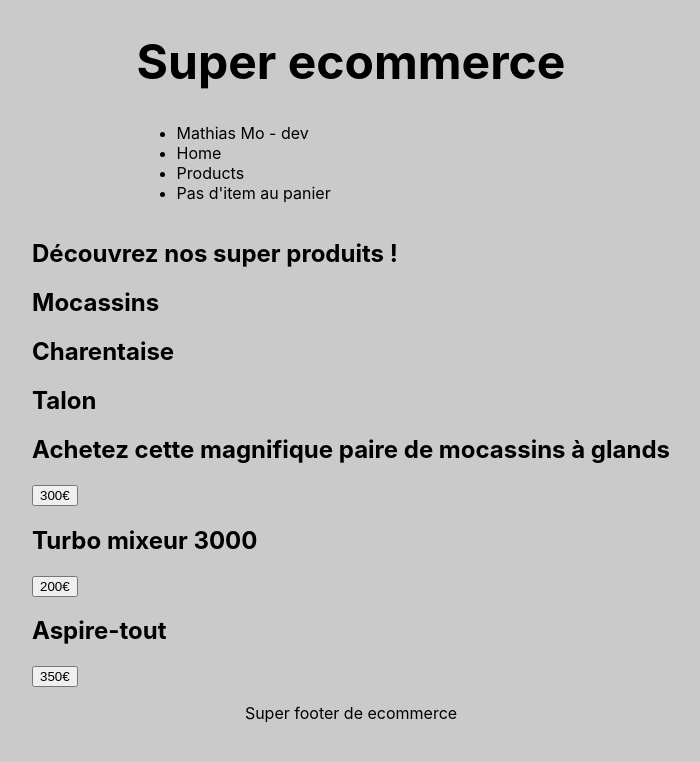
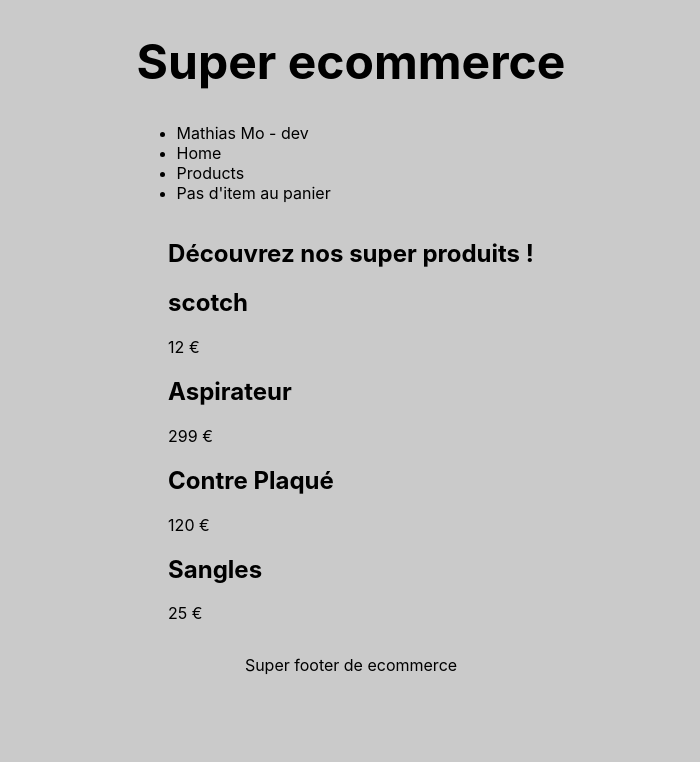
Before and after one commit to SeyaSix/exo-test-reac, a React (Create React App) app: page / in a window 1280 px wide. Shown: the top 762 px of the page, without its empty margins (289-989 px from the left). Built offline with nearby package versions, Linux system fonts and the light colour scheme.

Commit message:
liste d'objet et map

```diff
--- a/src/products.js
+++ b/src/products.js
@@ -1,72 +1,118 @@
-import React, { useState } from 'react';
-
 function Products() {
-  const [showPopup, setShowPopup] = useState(false);
-  const [selectedProduct, setSelectedProduct] = useState('');
-
-  const ajouterAuPanier = (productName) => {
-    setSelectedProduct(productName);
-    setShowPopup(true);
-  };
-
-  const closePopup = () => {
-    setShowPopup(false);
-  };
-
-  const productFromDb = [
-    "Mocassins", "Charentaise", "Talon"
+  const productsFromDb = [
+    {
+      title: "scotch ",
+      price: 12,
+      isPublished: true,
+    },
+    {
+      title: "Aspirateur",
+      price: 299,
+      isPublished: true,
+    },
+    {
+      title: "Contre Plaqué",
+      price: 120,
+      isPublished: true,
+    },
+    {
+      title: "Sangles",
+      price: 25,
+      isPublished: true,
+    },
   ];
 
   return (
-
-
-
     <main>
-      <>
-      {productFromDb.map((product)=>{
+      {productsFromDb.map((product) => {
         return (
-        <article>
-          <h2>{product}</h2>
-        </article>
-      );
+          <article>
+            <h2>{product.title}</h2>
+            <p>{product.price} €</p>
+          </article>
+        );
       })}
-      </>
-
-      <article>
-        <div className="product-item">
-          <h2>Achetez cette magnifique paire de mocassins à glands</h2>
-          <button onClick={() => ajouterAuPanier("mocassins à glands")}>
-            300€
-          </button>
-        </div>
-      </article>
-
-      <article>
-        <div className="product-item">
-          <h2>Turbo mixeur 3000</h2>
-          <button onClick={() => ajouterAuPanier("Turbo mixeur 3000")}>
-            200€
-          </button>
-        </div>
-      </article>
-
-      <article>
-        <div className="product-item">
-          <h2>Aspire-tout</h2>
-
-          <button onClick={() => ajouterAuPanier("Aspire-tout")}>350€</button>
-        </div>
-      </article>
-      {showPopup && (
-        <div className="popup">
-          <div className="popup-content">
-            <h2>Ajouté au panier : {selectedProduct}</h2>
-            <button onClick={closePopup}>Fermer</button>
-          </div>
-        </div>
-      )}
     </main>
   );
 }
 
 export default Products;
+
+
+
+
+
+
+
+// import React, { useState } from 'react';
+
+// function Products() {
+//   const [showPopup, setShowPopup] = useState(false);
+//   const [selectedProduct, setSelectedProduct] = useState('');
+
+//   const ajouterAuPanier = (productName) => {
+//     setSelectedProduct(productName);
+//     setShowPopup(true);
+//   };
+
+//   const closePopup = () => {
+//     setShowPopup(false);
+//   };
+
+//   const productFromDb = [
+//     "Mocassins", "Charentaise", "Talon"
+//   ];
+
+//   return (
+
+
+
+//     <main>
+//       <>
+//       {productFromDb.map((product)=>{
+//         return (
+//         <article>
+//           <h2>{product}</h2>
+//         </article>
+//       );
+//       })}
+//       </>
+
+//       <article>
+//         <div className="product-item">
+//           <h2>Achetez cette magnifique paire de mocassins à glands</h2>
+//           <button onClick={() => ajouterAuPanier("mocassins à glands")}>
+//             300€
+//           </button>
+//         </div>
+//       </article>
+
+//       <article>
+//         <div className="product-item">
+//           <h2>Turbo mixeur 3000</h2>
+//           <button onClick={() => ajouterAuPanier("Turbo mixeur 3000")}>
+//             200€
+//           </button>
+//         </div>
+//       </article>
+
+//       <article>
+//         <div className="product-item">
+//           <h2>Aspire-tout</h2>
+
+//           <button onClick={() => ajouterAuPanier("Aspire-tout")}>350€</button>
+//         </div>
+//       </article>
+//       {showPopup && (
+//         <div className="popup">
+//           <div className="popup-content">
+//             <h2>Ajouté au panier : {selectedProduct}</h2>
+//             <button onClick={closePopup}>Fermer</button>
+//           </div>
+//         </div>
+//       )}
+//     </main>
+//   );
+// }
+
+// export default Products;
```
